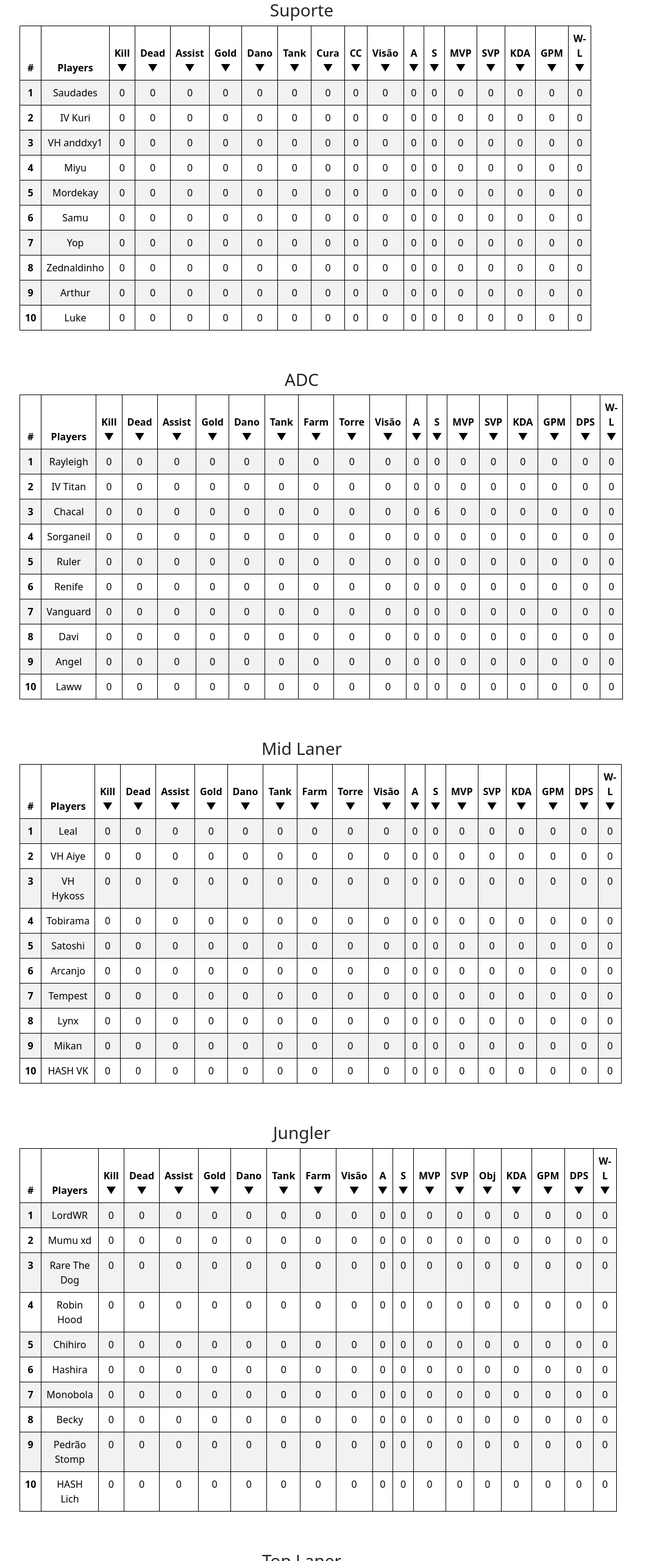
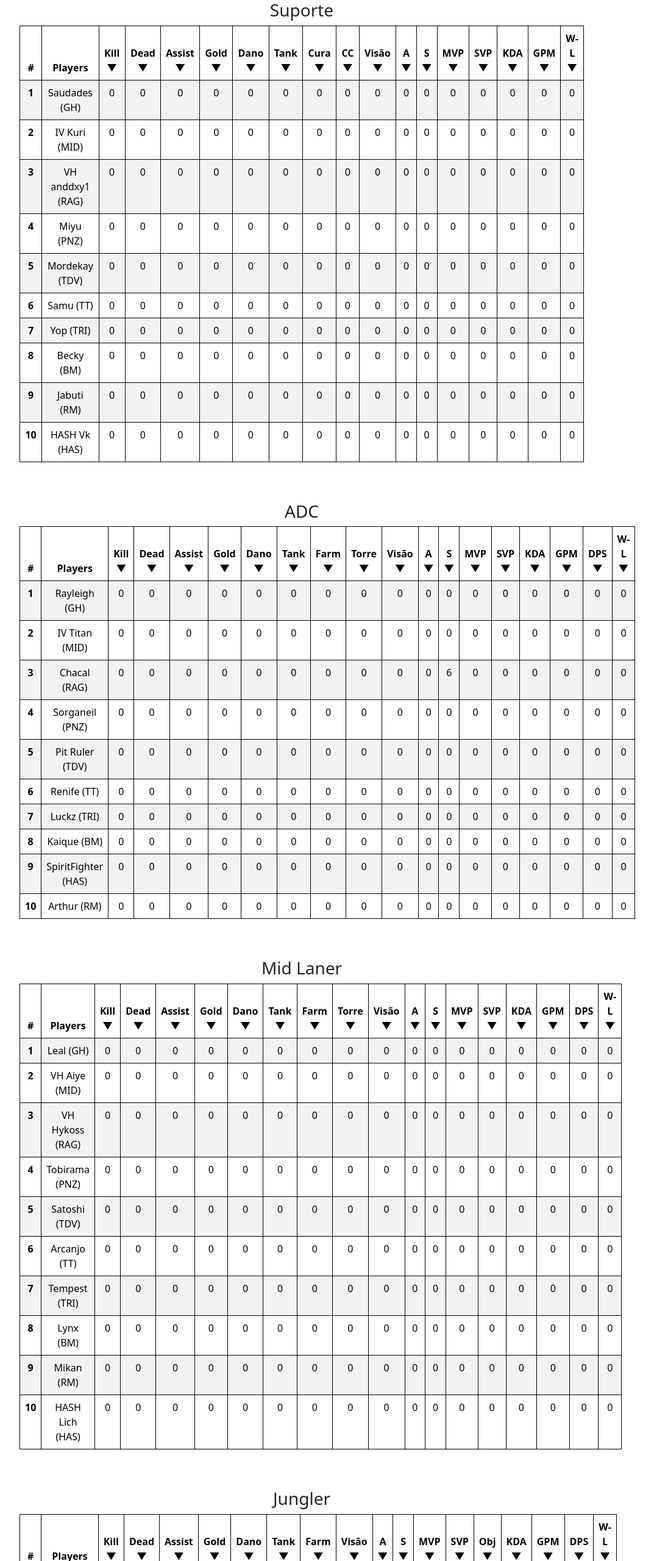
Before and after one commit to BelliShow/SunnyCup, a plain HTML site: page index.html in a window 1280 px wide. Shown: the part 3280-5840 px from the top of the page at 61% size, without its empty margins (145-1218 px from the left). Drawn offline with nearby package versions, Linux system fonts and the light colour scheme.

Commit message:
mudei os nomes dos players

```diff
--- a/index.html
+++ b/index.html
@@ -606,7 +606,7 @@
           <tbody>
             <tr>
               <th scope="row">1</th>
-              <td>Saudades</td>
+              <td>Saudades (GH)</td>
               <td>0</td>
               <td>0</td>
               <td>0</td>
@@ -626,7 +626,7 @@
             </tr>
             <tr>
               <th scope="row">2</th>
-              <td>IV Kuri</td>
+              <td>IV Kuri (MID)</td>
               <td>0</td>
               <td>0</td>
               <td>0</td>
@@ -646,7 +646,7 @@
             </tr>
             <tr>
               <th scope="row">3</th>
-              <td>VH anddxy1</td>
+              <td>VH anddxy1 (RAG)</td>
               <td>0</td>
               <td>0</td>
               <td>0</td>
@@ -666,7 +666,7 @@
             </tr>
             <tr>
               <th scope="row">4</th>
-              <td>Miyu</td>
+              <td>Miyu (PNZ)</td>
               <td>0</td>
               <td>0</td>
               <td>0</td>
@@ -686,7 +686,7 @@
             </tr>
             <tr>
               <th scope="row">5</th>
-              <td>Mordekay</td>
+              <td>Mordekay (TDV)</td>
               <td>0</td>
               <td>0</td>
               <td>0</td>
@@ -706,7 +706,7 @@
             </tr>
             <tr>
               <th scope="row">6</th>
-              <td>Samu</td>
+              <td>Samu (TT)</td>
               <td>0</td>
               <td>0</td>
               <td>0</td>
@@ -726,7 +726,7 @@
             </tr>
             <tr>
               <th scope="row">7</th>
-              <td>Yop</td>
+              <td>Yop (TRI)</td>
               <td>0</td>
               <td>0</td>
               <td>0</td>
@@ -746,7 +746,7 @@
             </tr>
             <tr>
               <th scope="row">8</th>
-              <td>Zednaldinho</td>
+              <td>Becky (BM)</td>
               <td>0</td>
               <td>0</td>
               <td>0</td>
@@ -766,7 +766,7 @@
             </tr>
             <tr>
               <th scope="row">9</th>
-              <td>Arthur</td>
+              <td>Jabuti (RM)</td>
               <td>0</td>
               <td>0</td>
               <td>0</td>
@@ -786,7 +786,7 @@
             </tr>
             <tr>
               <th scope="row">10</th>
-              <td>Luke</td>
+              <td>HASH Vk (HAS)</td>
               <td>0</td>
               <td>0</td>
               <td>0</td>
@@ -848,7 +848,7 @@
           <tbody>
             <tr>
               <th scope="row">1</th>
-              <td>Rayleigh</td>
+              <td>Rayleigh (GH)</td>
               <td>0</td>
               <td>0</td>
               <td>0</td>
@@ -869,7 +869,7 @@
             </tr>
             <tr>
               <th scope="row">2</th>
-              <td>IV Titan</td>
+              <td>IV Titan (MID)</td>
               <td>0</td>
               <td>0</td>
               <td>0</td>
@@ -890,7 +890,7 @@
             </tr>
             <tr>
               <th scope="row">3</th>
-              <td>Chacal</td>
+              <td>Chacal (RAG)</td>
               <td>0</td>
               <td>0</td>
               <td>0</td>
@@ -911,7 +911,7 @@
             </tr>
             <tr>
               <th scope="row">4</th>
-              <td>Sorganeil</td>
+              <td>Sorganeil (PNZ)</td>
               <td>0</td>
               <td>0</td>
               <td>0</td>
@@ -932,7 +932,7 @@
             </tr>
             <tr>
               <th scope="row">5</th>
-              <td>Ruler</td>
+              <td>Pit Ruler (TDV)</td>
               <td>0</td>
               <td>0</td>
               <td>0</td>
@@ -953,7 +953,7 @@
             </tr>
             <tr>
               <th scope="row">6</th>
-              <td>Renife</td>
+              <td>Renife (TT)</td>
               <td>0</td>
               <td>0</td>
               <td>0</td>
@@ -974,7 +974,7 @@
             </tr>
             <tr>
               <th scope="row">7</th>
-              <td>Vanguard</td>
+              <td>Luckz (TRI)</td>
               <td>0</td>
               <td>0</td>
               <td>0</td>
@@ -995,7 +995,7 @@
             </tr>
             <tr>
               <th scope="row">8</th>
-              <td>Davi</td>
+              <td>Kaique (BM)</td>
               <td>0</td>
               <td>0</td>
               <td>0</td>
@@ -1016,7 +1016,7 @@
             </tr>
             <tr>
               <th scope="row">9</th>
-              <td>Angel</td>
+              <td>SpiritFighter (HAS)</td>
               <td>0</td>
               <td>0</td>
               <td>0</td>
@@ -1037,7 +1037,7 @@
             </tr>
             <tr>
               <th scope="row">10</th>
-              <td>Laww</td>
+              <td>Arthur (RM)</td>
               <td>0</td>
               <td>0</td>
               <td>0</td>
@@ -1100,7 +1100,7 @@
           <tbody>
             <tr>
               <th scope="row">1</th>
-              <td>Leal</td>
+              <td>Leal (GH)</td>
               <td>0</td>
               <td>0</td>
               <td>0</td>
@@ -1121,7 +1121,7 @@
             </tr>
             <tr>
               <th scope="row">2</th>
-              <td>VH Aiye</td>
+              <td>VH Aiye (MID)</td>
               <td>0</td>
               <td>0</td>
               <td>0</td>
@@ -1142,7 +1142,7 @@
             </tr>
             <tr>
               <th scope="row">3</th>
-              <td>VH Hykoss</td>
+              <td>VH Hykoss (RAG)</td>
               <td>0</td>
               <td>0</td>
               <td>0</td>
@@ -1163,7 +1163,7 @@
             </tr>
             <tr>
               <th scope="row">4</th>
-              <td>Tobirama</td>
+              <td>Tobirama (PNZ)</td>
               <td>0</td>
               <td>0</td>
               <td>0</td>
@@ -1184,7 +1184,7 @@
             </tr>
             <tr>
               <th scope="row">5</th>
-              <td>Satoshi</td>
+              <td>Satoshi (TDV)</td>
               <td>0</td>
               <td>0</td>
               <td>0</td>
@@ -1205,7 +1205,7 @@
             </tr>
             <tr>
               <th scope="row">6</th>
-              <td>Arcanjo</td>
+              <td>Arcanjo (TT)</td>
               <td>0</td>
               <td>0</td>
               <td>0</td>
@@ -1226,7 +1226,7 @@
             </tr>
             <tr>
               <th scope="row">7</th>
-              <td>Tempest</td>
+              <td>Tempest (TRI)</td>
               <td>0</td>
               <td>0</td>
               <td>0</td>
@@ -1247,7 +1247,7 @@
             </tr>
             <tr>
               <th scope="row">8</th>
-              <td>Lynx</td>
+              <td>Lynx (BM)</td>
               <td>0</td>
               <td>0</td>
               <td>0</td>
@@ -1268,7 +1268,7 @@
             </tr>
             <tr>
               <th scope="row">9</th>
-              <td>Mikan</td>
+              <td>Mikan (RM)</td>
               <td>0</td>
               <td>0</td>
               <td>0</td>
@@ -1289,7 +1289,7 @@
             </tr>
             <tr>
               <th scope="row">10</th>
-              <td>HASH VK</td>
+              <td>HASH Lich (HAS)</td>
               <td>0</td>
               <td>0</td>
               <td>0</td>
@@ -1352,7 +1352,7 @@
           <tbody>
             <tr>
               <th scope="row">1</th>
-              <td>LordWR</td>
+              <td>LordWR (GH)</td>
               <td>0</td>
               <td>0</td>
               <td>0</td>
@@ -1373,7 +1373,7 @@
             </tr>
             <tr>
               <th scope="row">2</th>
-              <td>Mumu xd</td>
+              <td>Mumu xd (MID)</td>
               <td>0</td>
               <td>0</td>
               <td>0</td>
@@ -1394,7 +1394,7 @@
             </tr>
             <tr>
               <th scope="row">3</th>
-              <td>Rare The Dog</td>
+              <td>Rare The Dog (RAG)</td>
               <td>0</td>
               <td>0</td>
               <td>0</td>
@@ -1415,7 +1415,7 @@
             </tr>
             <tr>
               <th scope="row">4</th>
-              <td>Robin Hood</td>
+              <td>Robin Hood (PNZ)</td>
               <td>0</td>
               <td>0</td>
               <td>0</td>
@@ -1436,7 +1436,7 @@
             </tr>
             <tr>
               <th scope="row">5</th>
-              <td>Chihiro</td>
+              <td>Keep TRYING (TDV)</td>
               <td>0</td>
               <td>0</td>
               <td>0</td>
@@ -1457,7 +1457,7 @@
             </tr>
             <tr>
               <th scope="row">6</th>
-              <td>Hashira</td>
+              <td>Hashira (TT)</td>
               <td>0</td>
               <td>0</td>
               <td>0</td>
@@ -1478,7 +1478,7 @@
             </tr>
             <tr>
               <th scope="row">7</th>
-              <td>Monobola</td>
+              <td>Monobola (TRI)</td>
               <td>0</td>
               <td>0</td>
               <td>0</td>
@@ -1499,7 +1499,7 @@
             </tr>
             <tr>
               <th scope="row">8</th>
-              <td>Becky</td>
+              <td>Davi (BM)</td>
               <td>0</td>
               <td>0</td>
               <td>0</td>
@@ -1520,7 +1520,7 @@
             </tr>
             <tr>
               <th scope="row">9</th>
-              <td>Pedrão Stomp</td>
+              <td>Pedrão Stomp (RM)</td>
               <td>0</td>
               <td>0</td>
               <td>0</td>
@@ -1541,7 +1541,7 @@
             </tr>
             <tr>
               <th scope="row">10</th>
-              <td>HASH Lich</td>
+              <td>Angel (HAS)</td>
               <td>0</td>
               <td>0</td>
               <td>0</td>
@@ -1604,7 +1604,7 @@
           <tbody>
             <tr>
               <th scope="row">1</th>
-              <td>Bless</td>
+              <td>Bless (GH)</td>
               <td>0</td>
               <td>0</td>
               <td>0</td>
@@ -1625,7 +1625,7 @@
             </tr>
             <tr>
               <th scope="row">2</th>
-              <td>Whalkashy</td>
+              <td>Whalkashy (MID)</td>
               <td>0</td>
               <td>0</td>
               <td>0</td>
@@ -1646,7 +1646,7 @@
             </tr>
             <tr>
               <th scope="row">3</th>
-              <td>VH Iristwb</td>
+              <td>VH Iristwb (RAG)</td>
               <td>0</td>
               <td>0</td>
               <td>0</td>
@@ -1667,7 +1667,7 @@
             </tr>
             <tr>
               <th scope="row">4</th>
-              <td>Polar</td>
+              <td>Polar (PNZ)</td>
               <td>0</td>
               <td>0</td>
               <td>0</td>
@@ -1688,7 +1688,7 @@
             </tr>
             <tr>
               <th scope="row">5</th>
-              <td>Luan</td>
+              <td>Luan Dog (TDV)</td>
               <td>0</td>
               <td>0</td>
               <td>0</td>
@@ -1709,7 +1709,7 @@
             </tr>
             <tr>
               <th scope="row">6</th>
-              <td>Jair</td>
+              <td>Jair (TT)</td>
               <td>0</td>
               <td>0</td>
               <td>0</td>
@@ -1730,7 +1730,7 @@
             </tr>
             <tr>
               <th scope="row">7</th>
-              <td>Get Over Here</td>
+              <td>Vanguard Blade (TRI)</td>
               <td>0</td>
               <td>0</td>
               <td>0</td>
@@ -1751,7 +1751,7 @@
             </tr>
             <tr>
               <th scope="row">8</th>
-              <td>Gregs</td>
+              <td>Gregs (BM)</td>
               <td>0</td>
               <td>0</td>
               <td>0</td>
@@ -1772,7 +1772,7 @@
             </tr>
             <tr>
               <th scope="row">9</th>
-              <td>Obito</td>
+              <td>Obito (RM)</td>
               <td>0</td>
               <td>0</td>
               <td>0</td>
@@ -1793,7 +1793,7 @@
             </tr>
             <tr>
               <th scope="row">10</th>
-              <td>HASH Levistro</td>
+              <td>HASH Levistro (HAS)</td>
               <td>0</td>
               <td>0</td>
               <td>0</td>
```
